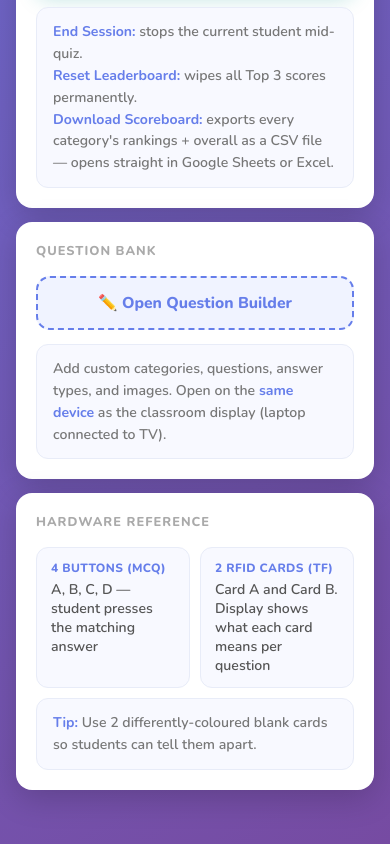
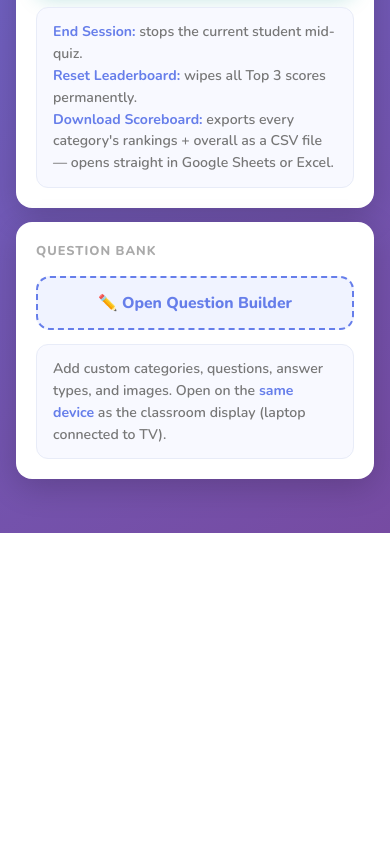
Before and after one commit to DzulDev/Smart-EduBuddy-system, a plain HTML site: page web-dashboard/teacher-panel.html in a window 390 px wide. Shown: the part 1216-2060 px from the top of the page. After the commit the page ends 1749 px from the top, so only its background shows below. Drawn offline with nearby package versions, Linux system fonts and the light colour scheme; a script that the page names is missing.

Commit message:
feat: responsive UI for Question Builder and Teacher Panel, remove Hardware Reference card
Add phone-friendly media queries to question-builder.html and teacher-panel.html,
fix touch-invisible category icon buttons (opacity 0 -> 0.4 baseline), and remove
the redundant Hardware Reference card from the Teacher Panel. Also update local
dev config (Live Server, firmware WiFi credentials, Claude permissions allowlist).

Co-Authored-By: Claude Sonnet 4.6 <noreply@anthropic.com>

```diff
--- a/web-dashboard/teacher-panel.html
+++ b/web-dashboard/teacher-panel.html
@@ -32,6 +32,24 @@
         .container {
             max-width: 520px;
             margin: 0 auto;
+        }
+
+        /* Phone is the primary target (this panel lives in a teacher's
+           pocket), so the base styles above are already single-column and
+           full-width. On a laptop screen a 520px column is comfortable to
+           read but leaves the sides empty — give it a bit more room and
+           let a couple of card pairs sit side by side to use the space. */
+        @media (min-width: 760px) {
+            .container { max-width: 640px; }
+            .row-2up { display: grid; grid-template-columns: 1fr 1fr; gap: 14px; align-items: start; margin-bottom: 14px; }
+            .row-2up .card { margin-bottom: 0; }
+        }
+
+        /* Very narrow phones: the 2-up grids (mode toggle, session
+           controls) get cramped — stack them */
+        @media (max-width: 380px) {
+            .mode-toggle  { grid-template-columns: 1fr; }
+            .button-row   { grid-template-columns: 1fr; }
         }
 
         /* ===== PAGE HEADER ===== */
@@ -294,31 +312,6 @@
             margin: 16px 0;
         }
 
-        /* ===== HARDWARE REFERENCE GRID ===== */
-        .hw-grid {
-            display: grid;
-            grid-template-columns: 1fr 1fr;
-            gap: 10px;
-            margin-top: 4px;
-        }
-        .hw-item {
-            background: #f8f9ff;
-            border-radius: 12px;
-            padding: 12px 14px;
-            font-size: 0.88em;
-            font-weight: 600;
-            color: #555;
-            border: 1.5px solid #e8ecf8;
-        }
-        .hw-item .hw-label {
-            font-weight: 800;
-            color: var(--brand);
-            font-size: 0.85em;
-            text-transform: uppercase;
-            letter-spacing: 0.4px;
-            margin-bottom: 4px;
-        }
-
         /* ===== BUILDER LINK ===== */
         .builder-link {
             display: flex;
@@ -429,6 +422,7 @@
             </button>
         </div>
 
+        <div class="row-2up">
             <!-- Controls -->
             <div class="card">
                 <div class="card-title">Session Controls</div>
@@ -455,23 +449,6 @@
                     Open on the <strong>same device</strong> as the classroom display (laptop connected to TV).
                 </div>
             </div>
-
-        <!-- Hardware reference -->
-        <div class="card">
-            <div class="card-title">Hardware Reference</div>
-            <div class="hw-grid">
-                <div class="hw-item">
-                    <div class="hw-label">4 Buttons (MCQ)</div>
-                    A, B, C, D — student presses the matching answer
-                </div>
-                <div class="hw-item">
-                    <div class="hw-label">2 RFID Cards (TF)</div>
-                    Card A and Card B. Display shows what each card means per question
-                </div>
-            </div>
-            <div class="info-box" style="margin-top:10px;">
-                <strong>Tip:</strong> Use 2 differently-coloured blank cards so students can tell them apart.
-            </div>
         </div>
 
     </div>
```
Also changed, not shown: web-dashboard/question-builder.html (+25 -2 lines), .claude/settings.local.json, 1 other file. Lines whose indentation alone changed are shown as unchanged.
